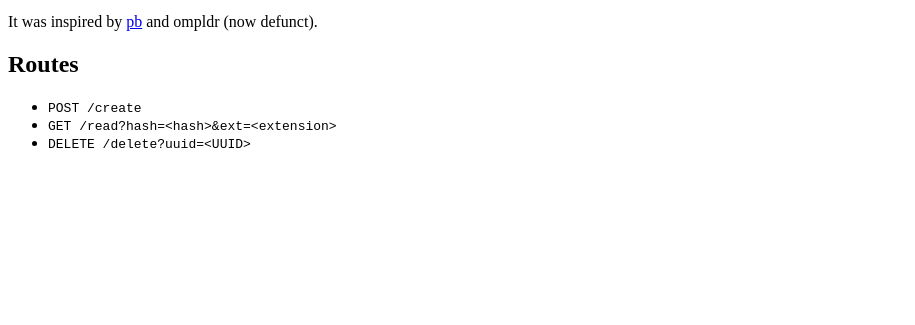
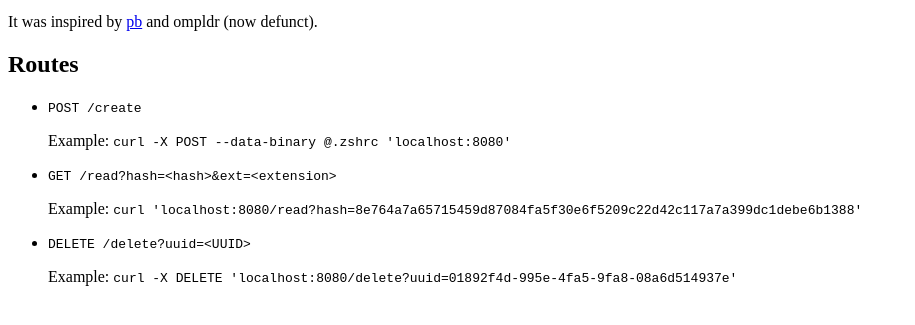
Before and after one commit to HalosGhost/pandabin, a plain HTML site: page res/index.htm in a window 1280 px wide. Shown: the part 101-426 px from the top of the page, without its empty margins (0-915 px from the left). Drawn offline with Linux system fonts and the light colour scheme.

Commit message:
add real basic example to index (about time to move to templating)

```diff
--- a/res/index.htm
+++ b/res/index.htm
@@ -12,9 +12,18 @@
         <p>It was inspired by <a href='https://github.com/ptpb/pb'>pb</a> and ompldr (now defunct).</p>
         <h2>Routes</h2>
         <ul>
-            <li><code>POST /create</code></li>
-            <li><code>GET /read?hash=&lt;hash&gt;&amp;ext=&lt;extension&gt;</code></li>
-            <li><code>DELETE /delete?uuid=&lt;UUID&gt;</code></li>
+            <li>
+                <code>POST /create</code>
+                <p>Example: <code>curl -X POST --data-binary @.zshrc 'localhost:8080'</code></p>
+            </li>
+            <li>
+                <code>GET /read?hash=&lt;hash&gt;&amp;ext=&lt;extension&gt;</code>
+                <p>Example: <code>curl 'localhost:8080/read?hash=8e764a7a65715459d87084fa5f30e6f5209c22d42c117a7a399dc1debe6b1388'</code></p>
+            </li>
+            <li>
+                <code>DELETE /delete?uuid=&lt;UUID&gt;</code>
+                <p>Example: <code>curl -X DELETE 'localhost:8080/delete?uuid=01892f4d-995e-4fa5-9fa8-08a6d514937e'</code></p>
+            </li>
         </ul>
     </body>
 </html>
```
